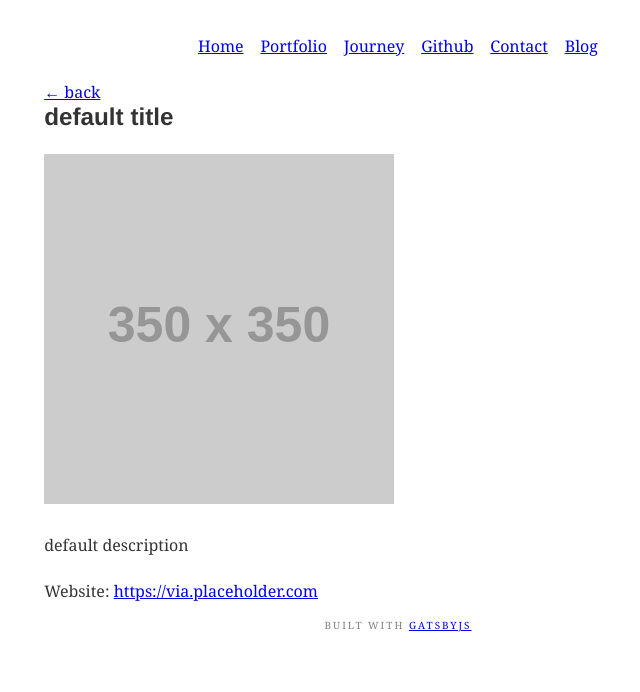
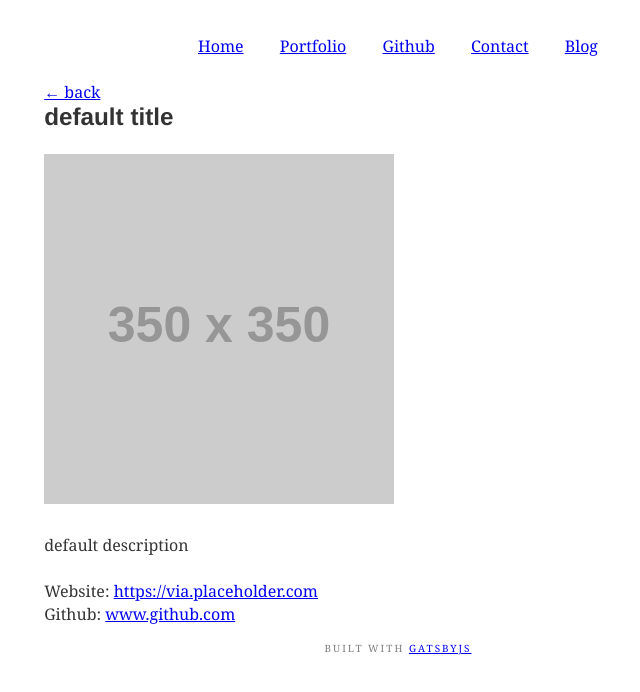
Before and after one commit to cassidyjamesw/portfolio_min, a Gatsby site: page /portfolio/view in a window 1280 px wide. Shown: the whole page, without its empty margins (242-882 px from the left). Built offline with nearby package versions, Linux system fonts and the light colour scheme; Gatsby itself is replaced by a stand-in of ours; some packages are replaced by stand-ins of ours; placeholder pictures from the web are drawn by us.

Commit message:
photo updates

```diff
--- a/src/components/Navbar.js
+++ b/src/components/Navbar.js
@@ -26,7 +26,7 @@ export class Navbar extends Component {
         >
           <Link to={'/'}>Home</Link>
           <Link to={'/portfolio'}>Portfolio</Link>
-          <Link to={'/journey'}>Journey</Link>
+          {/* <Link to={'/journey'}>Journey</Link> */}
           <a href={contactData.github} target="_new">
             Github
           </a>
--- a/src/data/contact.js
+++ b/src/data/contact.js
@@ -1,7 +1,6 @@
 const data = {
-  twitter: 'https://twitter.com/_skris',
-  github: 'https://github.com/s-kris',
-  linkedin: 'https://www.linkedin.com/in/saikrishnam/',
+  github: 'https://github.com/cassidyjamesw',
+  linkedin: 'https://www.linkedin.com/in/cassidyjamesw/',
   email: null,
 }
 
--- a/src/data/portfolio.js
+++ b/src/data/portfolio.js
@@ -10,6 +10,7 @@ const data = [
     eiusmod tempor incididunt ut labore et dolore magna aliqua. At augue
     eget arcu dictum varius duis.`,
     image: Image1,
+    github: 'https://example.com',
   },
   {
     title: 'Project 2',
@@ -18,6 +19,7 @@ const data = [
     eiusmod tempor incididunt ut labore et dolore magna aliqua. At augue
     eget arcu dictum varius duis.`,
     image: Image2,
+    github: 'https://example.com',
   },
   {
     title: 'Project 3',
@@ -26,6 +28,7 @@ const data = [
     eiusmod tempor incididunt ut labore et dolore magna aliqua. At augue
     eget arcu dictum varius duis.`,
     image: Image3,
+    github: 'https://example.com',
   },
   {
     title: 'Project 4',
@@ -34,6 +37,7 @@ const data = [
     eiusmod tempor incididunt ut labore et dolore magna aliqua. At augue
     eget arcu dictum varius duis.`,
     image: Image1,
+    github: 'https://example.com',
   },
 ]
 
--- a/src/pages/portfolio/view.js
+++ b/src/pages/portfolio/view.js
@@ -11,8 +11,9 @@ export class view extends Component {
       description: 'default description',
       image: 'https://via.placeholder.com/350',
       website: 'https://via.placeholder.com',
+      github: 'www.github.com',
     }
-    const { title, description, image, website } = passedData
+    const { title, description, image, website, github } = passedData
     return (
       <Layout>
         <Helmet>
@@ -32,6 +33,14 @@ export class view extends Component {
               </a>
             </div>
           )}
+          {github && (
+            <div>
+              Github:{' '}
+              <a href={github} target="_new">
+                {github}
+              </a>
+            </div>
+          )}
         </div>
       </Layout>
     )
```
Also changed, not shown: src/assets/images/avatar.png, src/assets/images/avatar2.png (added), src/assets/images/main_image.jpg, src/assets/images/main_image2.jpg (added).
